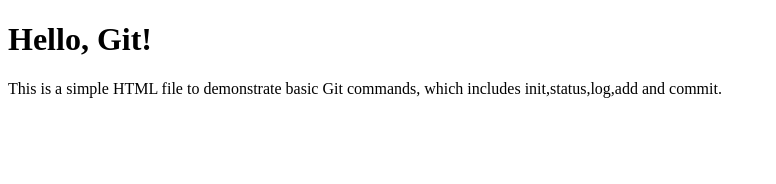
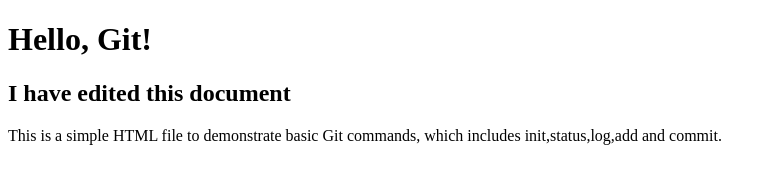
Before and after one commit to jupiterca246/demo, a plain HTML site: page index.html in a window 1280 px wide. Shown: the whole page, without its empty margins (0-776 px from the left). Drawn offline with Linux system fonts and the light colour scheme.

Commit message:
edited index.html

```diff
--- a/index.html
+++ b/index.html
@@ -8,6 +8,7 @@ initial-scale=1.0">
 </head>
 <body>
 <h1>Hello, Git!</h1>
+<h2> I have edited this document</h2>
 <p>This is a simple HTML file to demonstrate basic Git
 commands, which includes init,status,log,add and commit.</p>
 </body>
```
